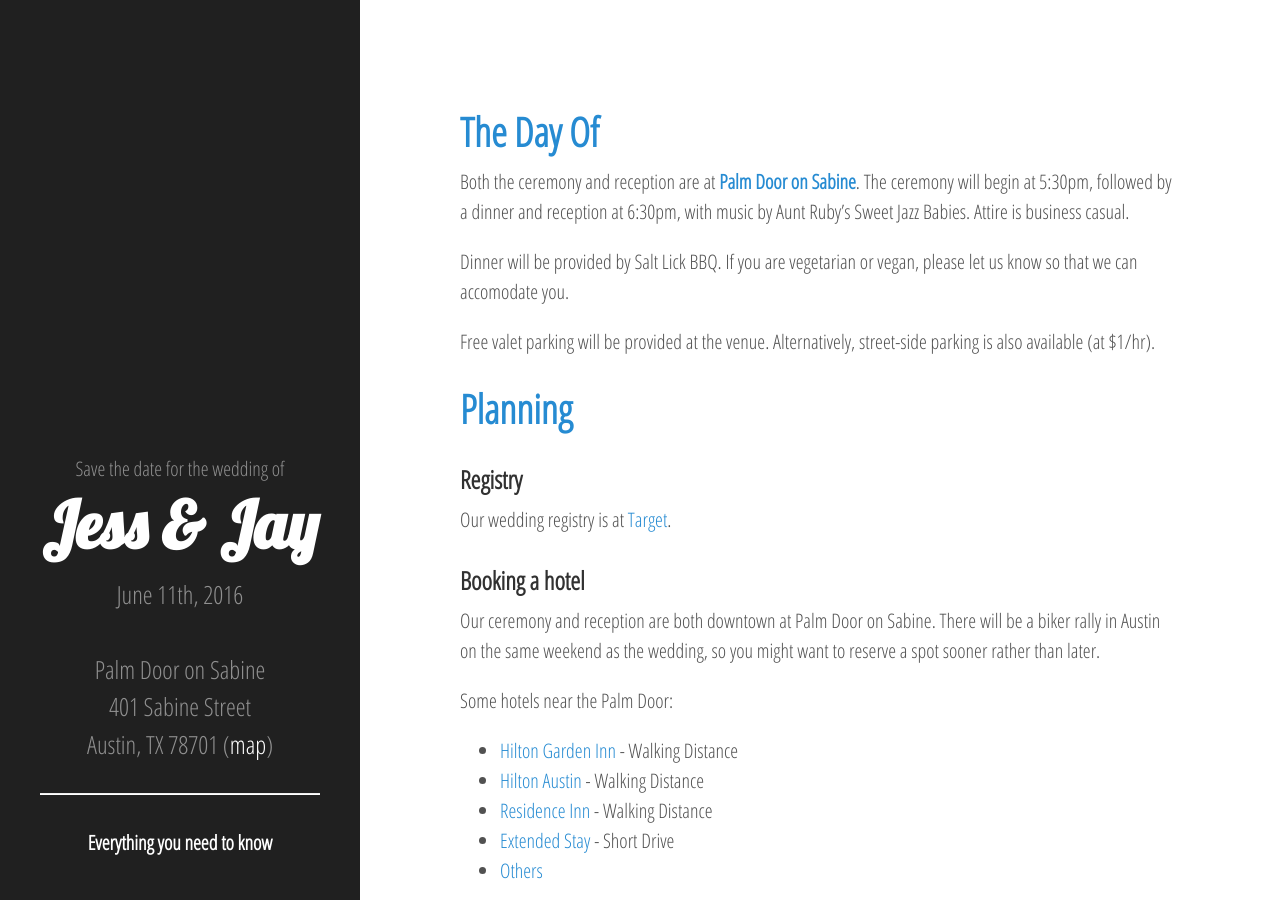
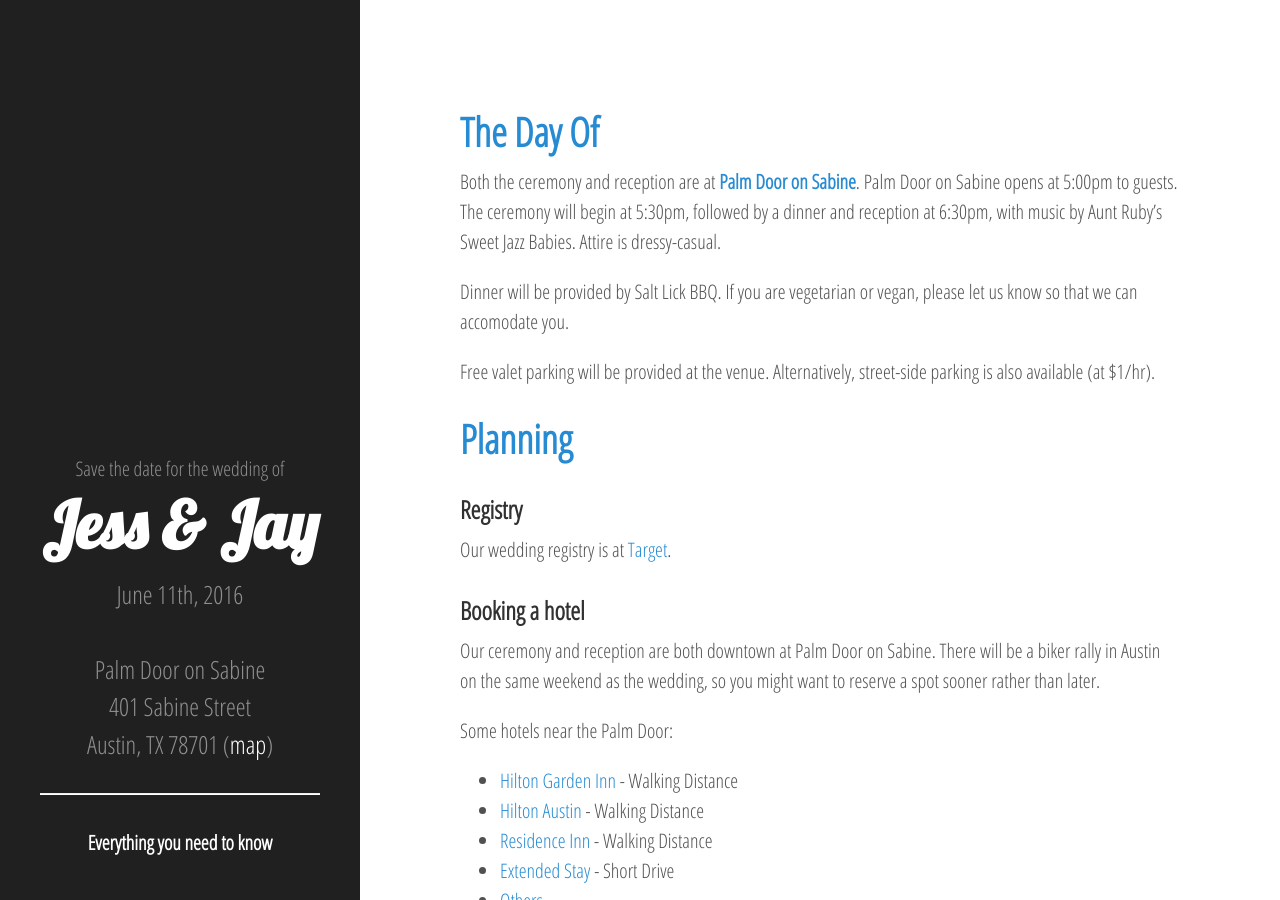
Before and after one commit to JessAndJay/JessAndJay.github.io, a Jekyll site: the page built from about.md, in a window 1280 px wide and 900 px high. Built offline with Jekyll 4.4.1, drawn with Linux system fonts in a browser that asks for light colours.

Commit message:
Update about.md

```diff
--- a/about.md
+++ b/about.md
@@ -5,7 +5,7 @@ title: Everything you need to know
 
 # <a name="thedayof">The Day Of</a>
 
-Both the ceremony and reception are at __[Palm Door on Sabine](https://www.google.com/maps/place/Palm+Door+on+Sabine/@30.2652453,-97.740794,16z/data=!4m2!3m1!1s0x0:0x2090a151414de094)__. The ceremony will begin at 5:30pm, followed by a dinner and reception at 6:30pm, with music by Aunt Ruby's Sweet Jazz Babies. Attire is business casual.
+Both the ceremony and reception are at __[Palm Door on Sabine](https://www.google.com/maps/place/Palm+Door+on+Sabine/@30.2652453,-97.740794,16z/data=!4m2!3m1!1s0x0:0x2090a151414de094)__. Palm Door on Sabine opens at 5:00pm to guests. The ceremony will begin at 5:30pm, followed by a dinner and reception at 6:30pm, with music by Aunt Ruby's Sweet Jazz Babies. Attire is dressy-casual.
 
 Dinner will be provided by Salt Lick BBQ. If you are vegetarian or vegan, please let us know so that we can accomodate you.
 
```
